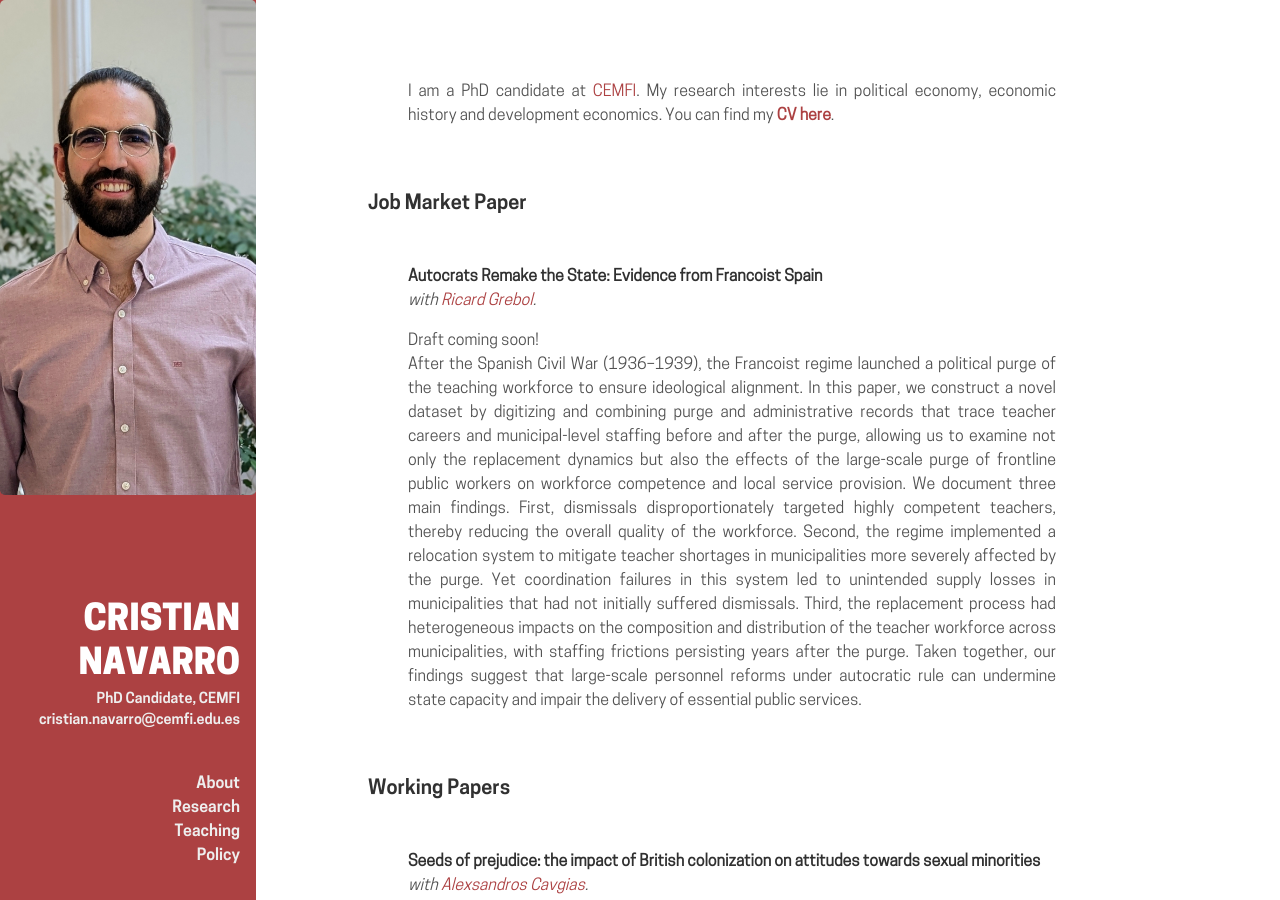
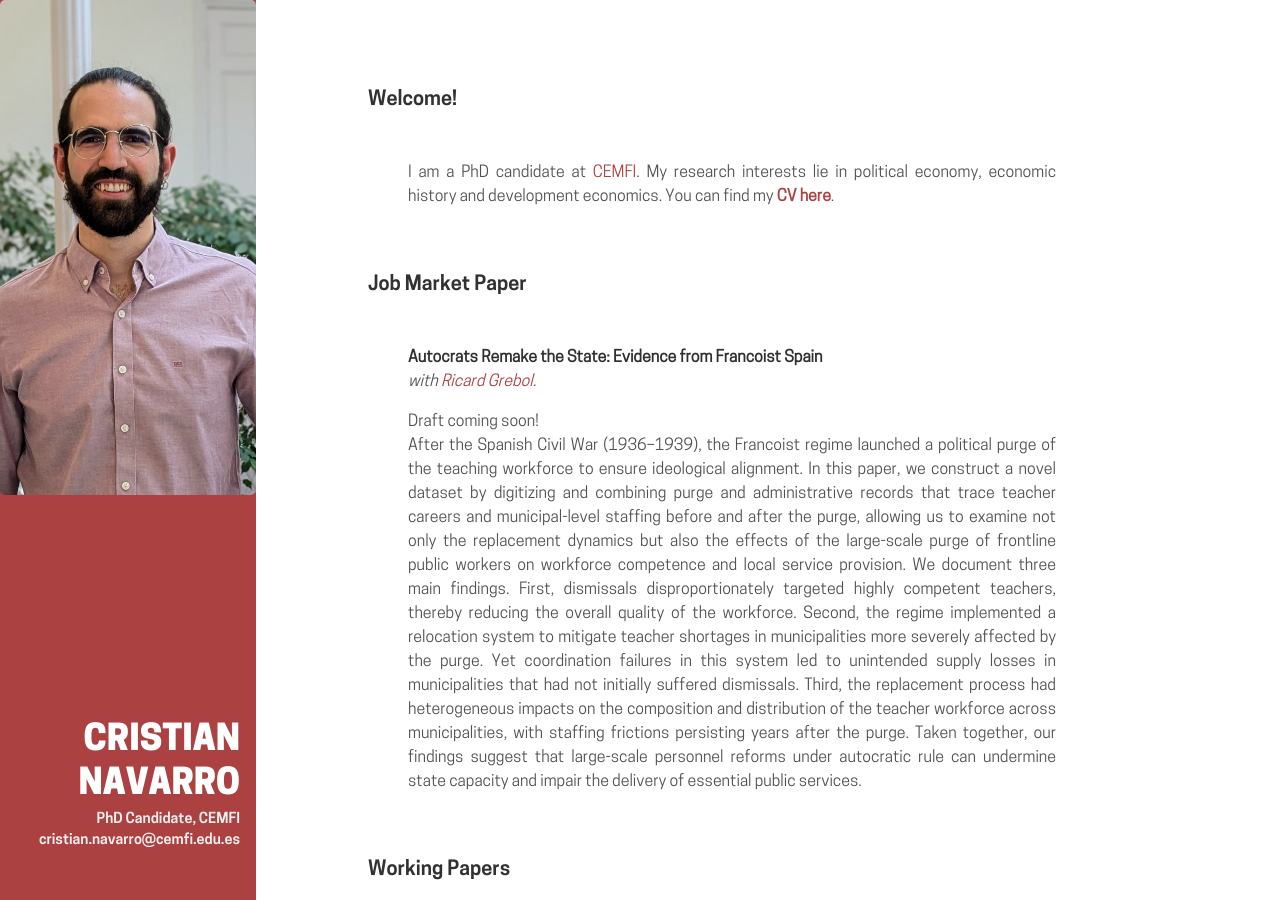
Before and after one commit to cnavarroserrano/cnavarroserrano.github.io, a Jekyll site: the page built from index.md, in a window 1280 px wide and 900 px high. Built offline with Jekyll 4.4.1, drawn with Linux system fonts in a browser that asks for light colours; some web fonts are replaced.

Commit message:
try without buttons

```diff
--- a/_includes/sidebar.html
+++ b/_includes/sidebar.html
@@ -108,15 +108,13 @@
       <!-- {% include social_links.html %} -->
 
       <!-- Index -->
-    <br>
+    <!-- <br>
     <a href="#welcome">About</a>
     <br>
-    <a href="#working-papers">Research</a>
+    <a href="#jmp">Research</a>
     <br>
     <a href="#teaching">Teaching</a>
-    <br>
-    <a href="#policy-work-and-others">Policy</a>
-    <br/>
+    <br> -->
 
      </body>
 
--- a/index.md
+++ b/index.md
@@ -22,8 +22,8 @@ text-align: justify
 <!---  Blank line  --->
 <!--- <br/> --->
 
-<!--- <h3 id="welcome">Ongi Etorri!</h3> --->
-<!--- <br/> --->
+<h3 id="welcome">Welcome!</h3>
+<br/>
 <dl>
   <dd class="indented">
     I am a PhD candidate at <a href="https://cemfi.es" target="_blank">CEMFI</a>.
@@ -53,7 +53,7 @@ text-align: justify
 
 <!---  Blank line  --->
 <br/>
-<h3>Job Market Paper</h3>
+<h3 id="jmp">Job Market Paper</h3>
 <br/>
 
 <dl>
```
